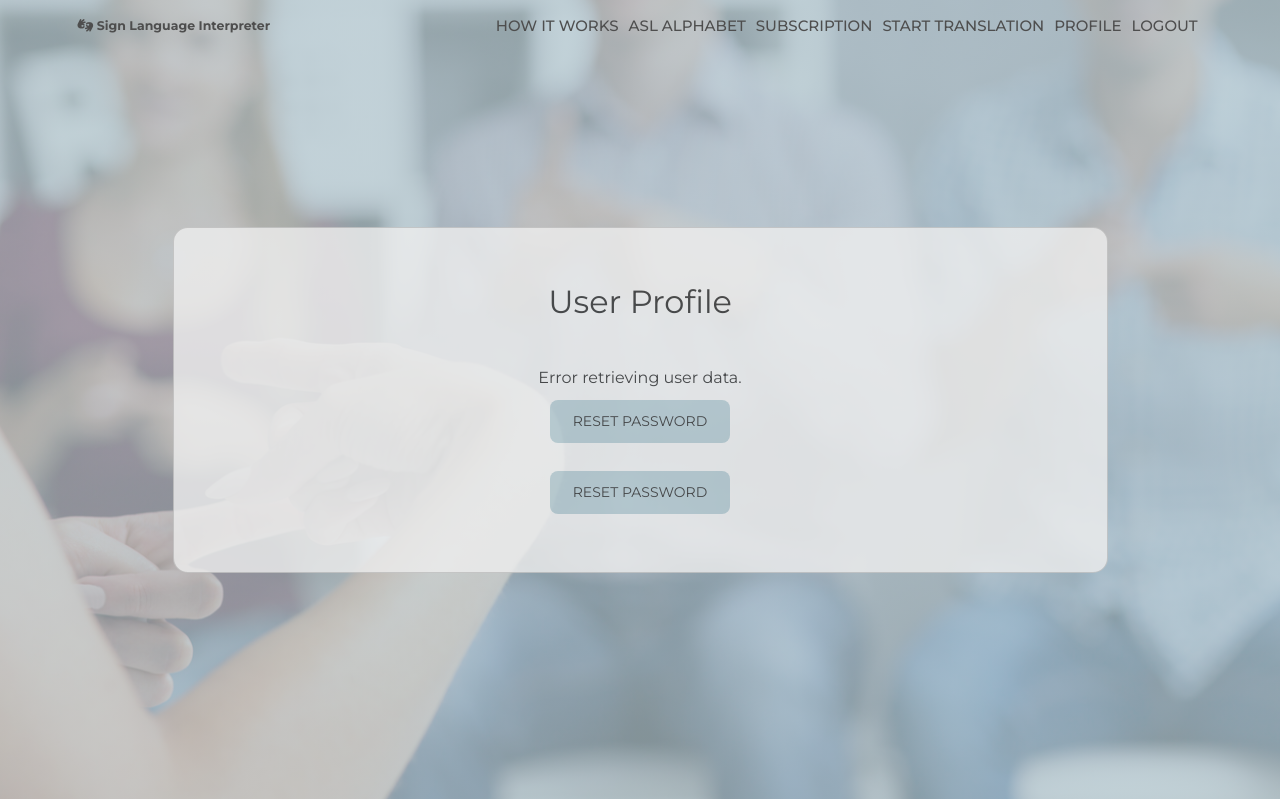
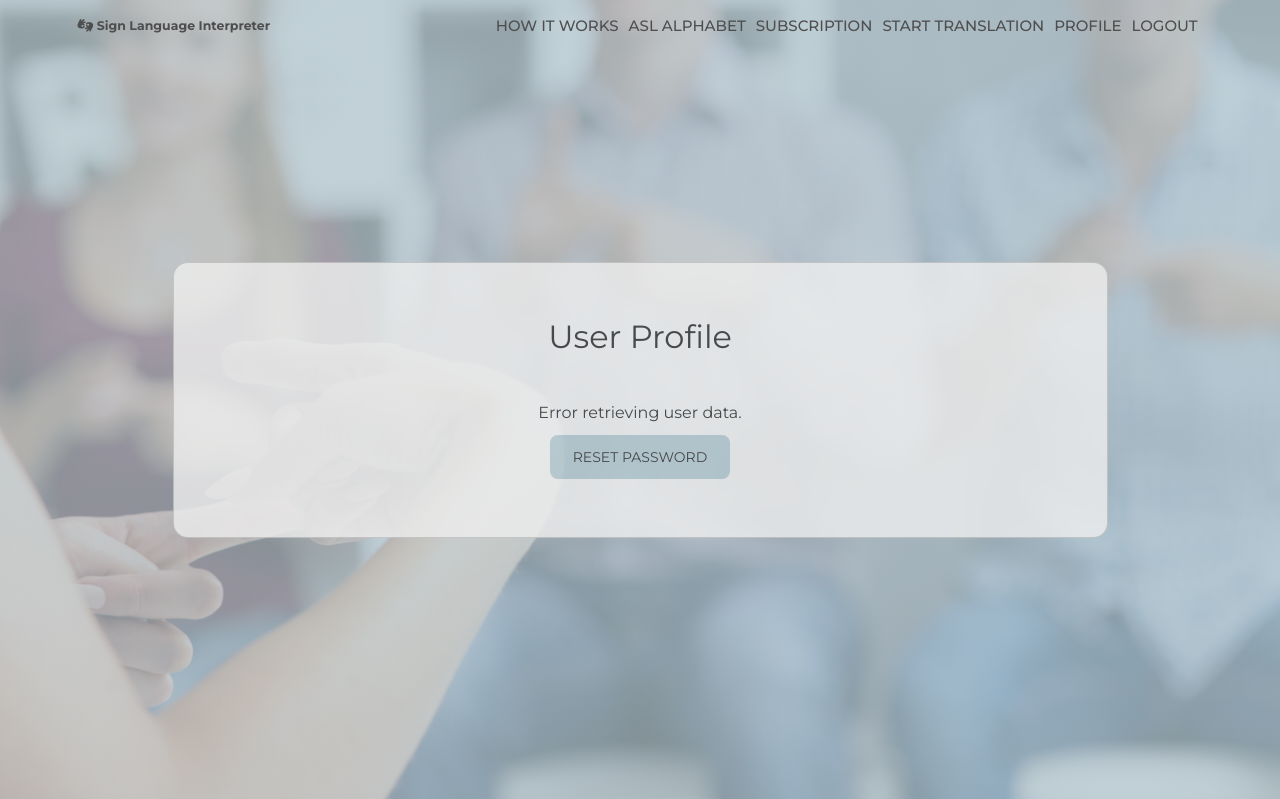
Before and after one commit to Bartosz-Wilkowski/53852_54355_52324_58445_58444, a Flask app: page /userprofile in a window 1280 px wide. Shown: the top 799 px of the page. Run offline with Flask 3, Linux system fonts and the light colour scheme; the visitor is signed in with stand-in values (Sample User, id 1); some libraries are stand-ins or nearby versions.

Commit message:
fix duplicated button

```diff
--- a/app/templates/userprofile.html
+++ b/app/templates/userprofile.html
@@ -29,7 +29,6 @@
                             </form>
                             <!-- Add reset password button -->
                             <button id="resetPasswordButton" class=" btn-special-animation btn btn-primary mt-3">Reset Password</button>
-                            <button id="resetPasswordButton" class=" btn-special-animation btn btn-primary mt-3">Reset Password</button>
                         </div>
                     </div>
                 </div>
```
